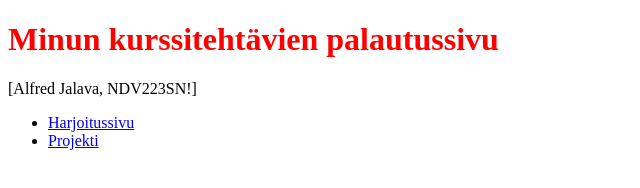
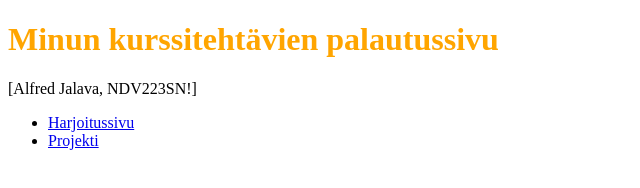
Before and after one commit to vllik/vllik.github.io, a plain HTML site: page index.html in a window 1280 px wide. Shown: the whole page, without its empty margins (0-640 px from the left). Drawn offline with Linux system fonts and the light colour scheme.

Commit message:
Update style.css

```diff
--- a/style.css
+++ b/style.css
@@ -4,5 +4,5 @@ Width: 100%;
 }
 
 h1 {
-color: red
+color: orange
 }
```
